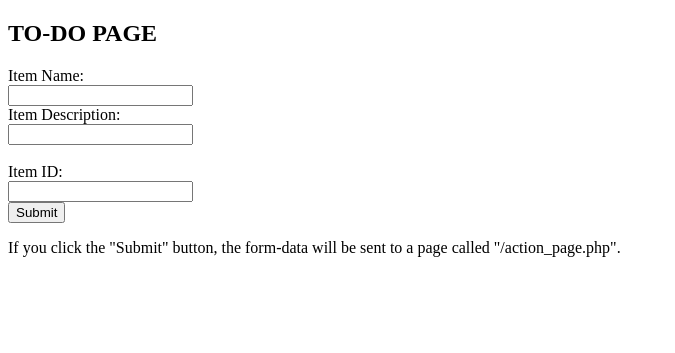
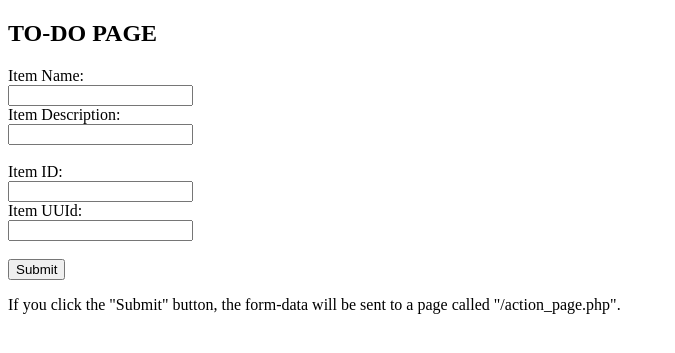
Before and after one commit to ganeshkhairedevops/flask_to_do, a Flask app: page / in a window 1280 px wide. Shown: the top 353 px of the page, without its empty margins (0-675 px from the left). Run offline with Flask 3, Linux system fonts and the light colour scheme.

Commit message:
add item UUID

```diff
--- a/templates/index.html
+++ b/templates/index.html
@@ -11,6 +11,8 @@
   <input type="text" id="Idescription" name="Idescription" value=""><br><br>
   <label for="iid">Item ID:</label><br>
   <input type="text" id="iid" name="Item ID" value=""><br>
+  <label for="iuuid">Item UUId:</label><br>
+  <input type="text" id="iuuid" name="Item UUId" value=""><br><br>
   <input type="submit" value="Submit">
 </form>
 
```
